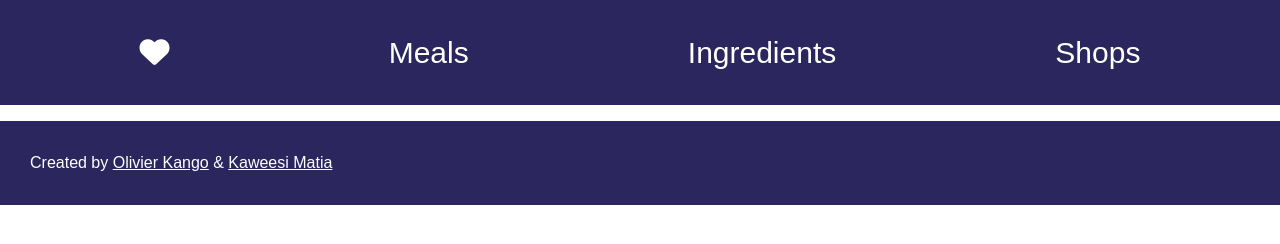
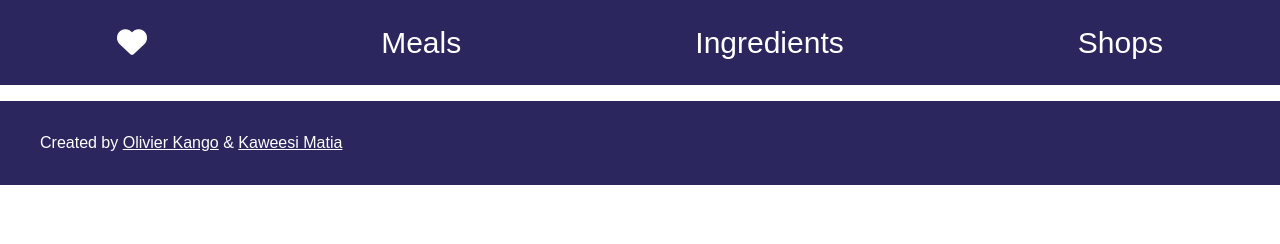
Before and after one commit to Olivier-Kango/Capstone-API-based-webapp, a website built with webpack: page src/index.html in a window 1280 px wide. Built offline with nearby package versions, Linux system fonts and the light colour scheme.

Commit message:
Add some stylings

```diff
--- a/src/style.css
+++ b/src/style.css
@@ -5,7 +5,7 @@
 .main-items {
   display: flex;
   justify-content: space-around;
-  padding: 30px 30px;
+  padding: 20px 0;
   font-size: 30px;
   list-style-type: none;
 }
@@ -23,7 +23,7 @@ footer p {
   color: white;
   vertical-align: middle;
   background: rgba(6, 1, 66, 0.852);
-  padding: 30px 30px;
+  padding: 30px 40px;
 }
 
 footer p a {
```
